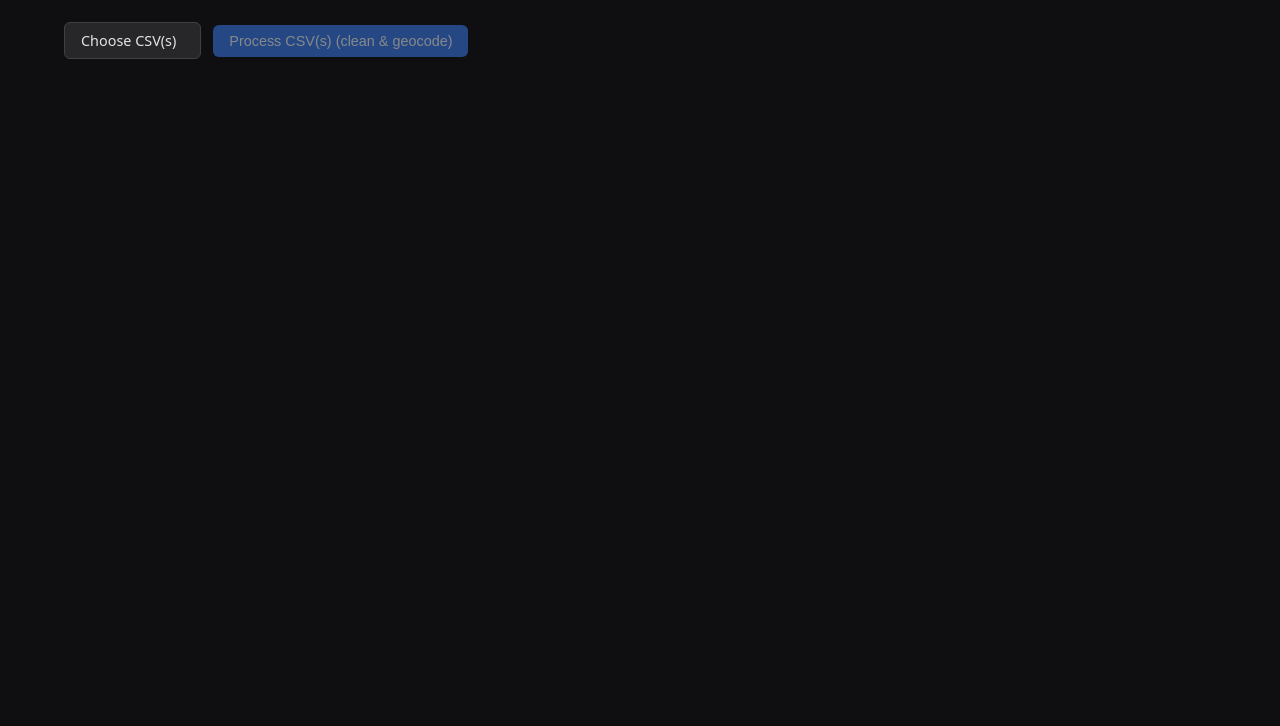
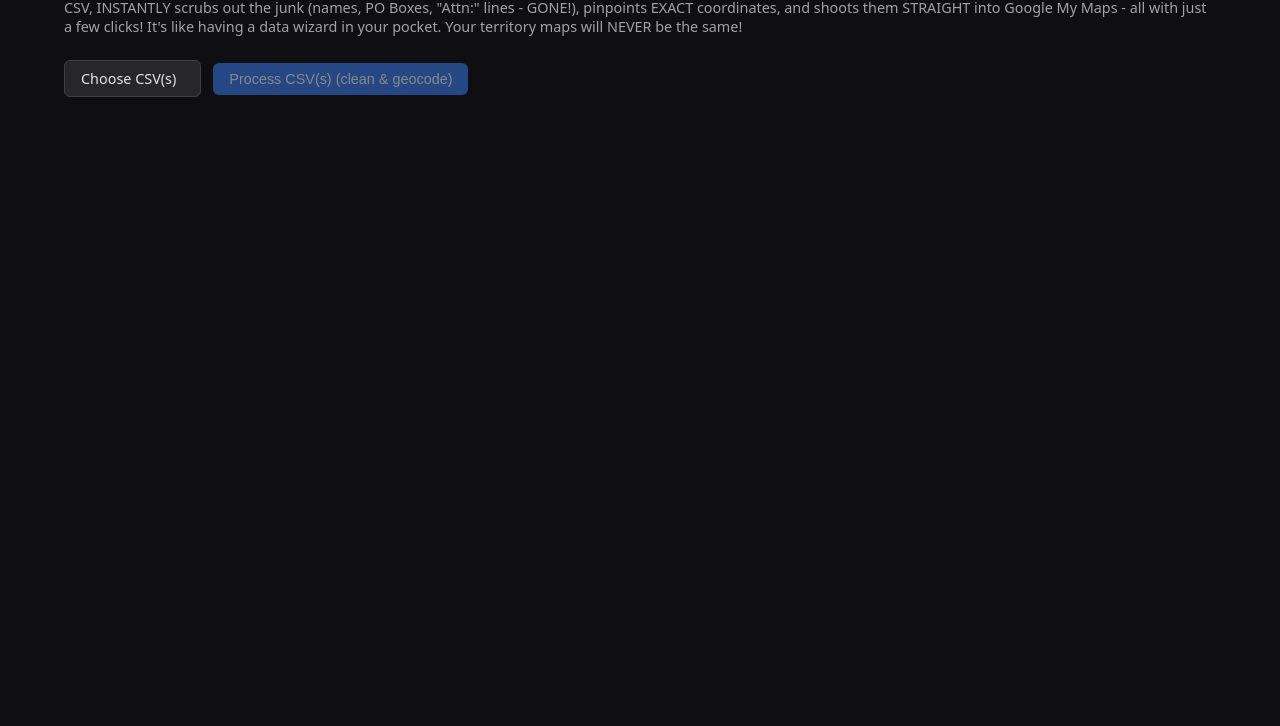
Before and after one commit to Crunklin/sales-i-address-plotter, a website: page public/index.html in a window 1280 px wide. Shown: the part 74-800 px from the top of the page. Drawn offline with nearby package versions, Linux system fonts and the light colour scheme.

Commit message:
Add high-energy infomercial style description

```diff
--- a/public/index.html
+++ b/public/index.html
@@ -10,7 +10,7 @@
 <body>
   <header>
     <h1>Sales-i Address Plotter</h1>
-    <p>This tool will take a Sales-i CSV, clean addresses (remove names, PO Box, Attn), geocode to lat/lng, and export to Google My Maps.</p>
+    <p>TIRED of wasting your precious office hours wrestling with messy Sales-i exports? Say GOODBYE to manual address cleanup! This REVOLUTIONARY tool takes your Sales-i CSV, INSTANTLY scrubs out the junk (names, PO Boxes, "Attn:" lines - GONE!), pinpoints EXACT coordinates, and shoots them STRAIGHT into Google My Maps - all with just a few clicks! It's like having a data wizard in your pocket. Your territory maps will NEVER be the same!</p>
   </header>
 
   <main>
```
